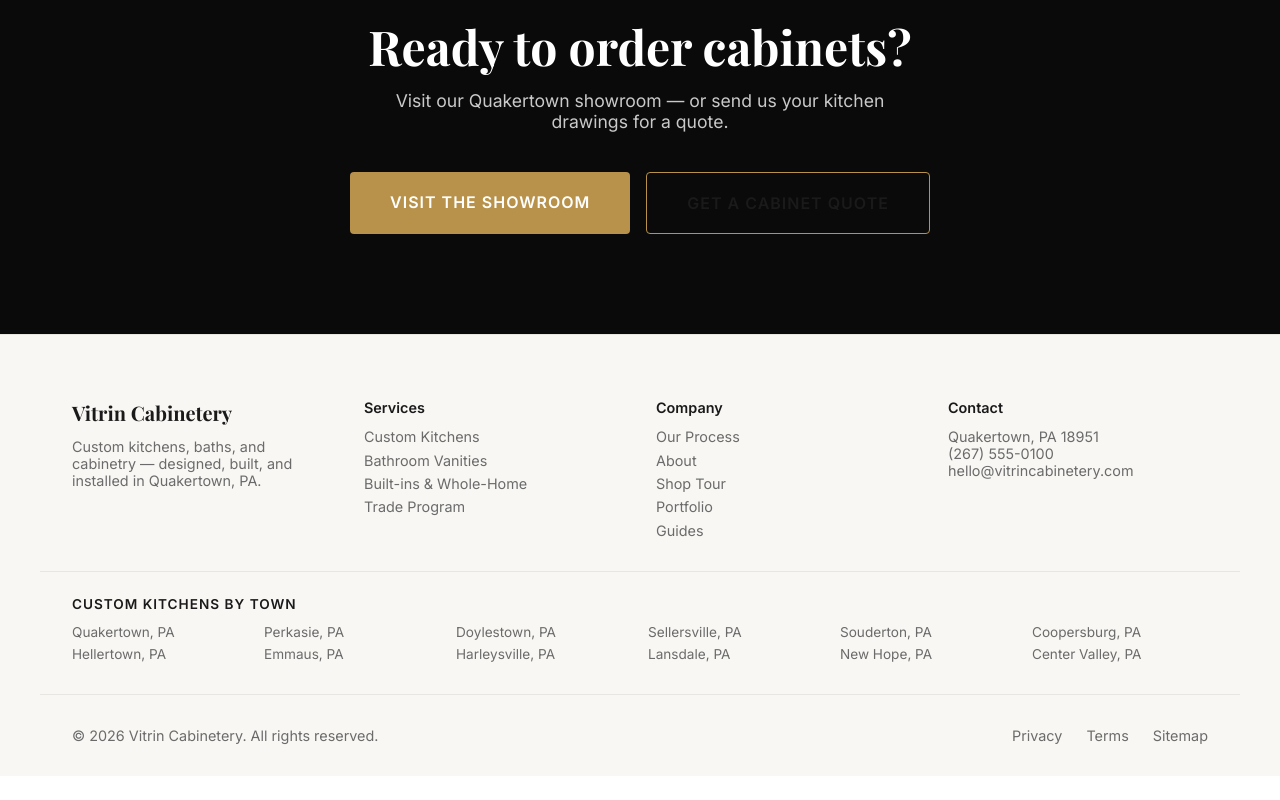
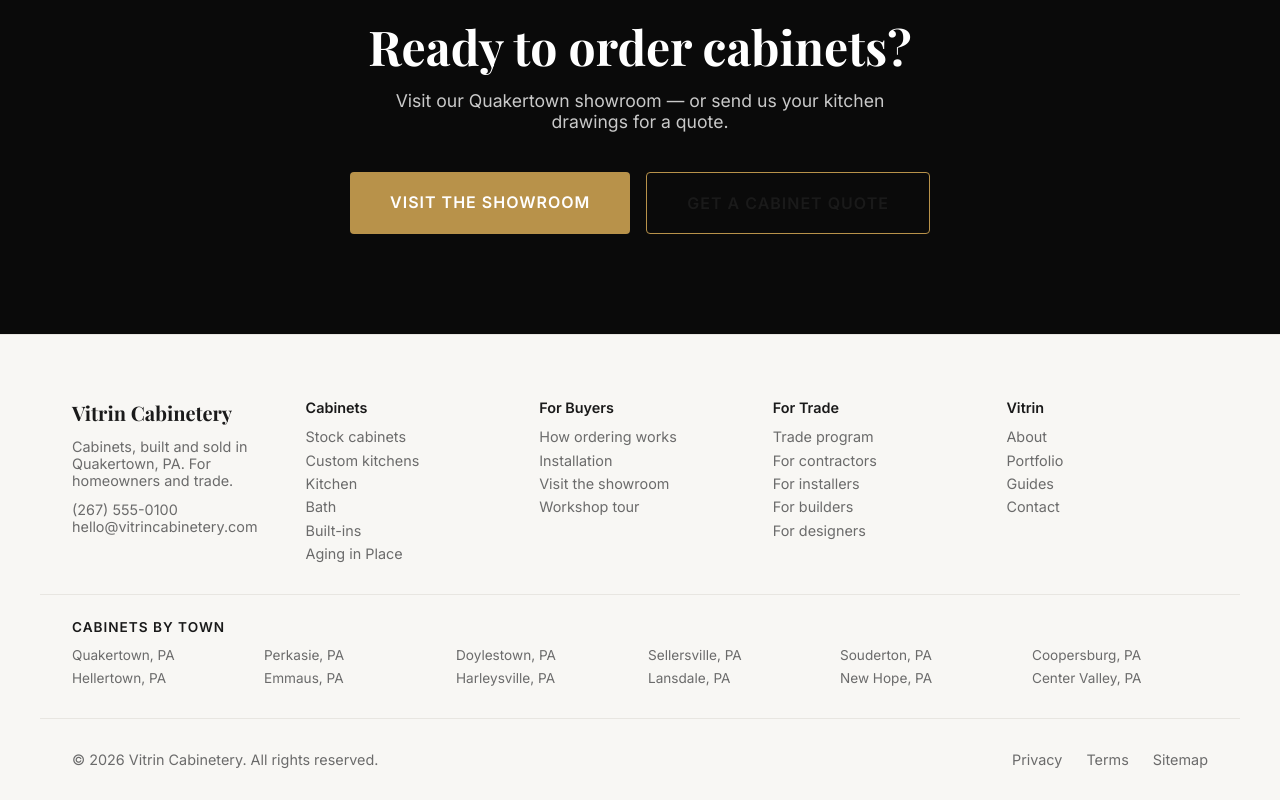
Before and after one commit to veyis/vitincabinetry.com, a Next.js app: page / in a window 1280 px wide. Shown: the part 5013-5813 px from the top of the page. Before the commit the page ends 5789 px from the top, so only its background shows below. Built offline with nearby package versions, Linux system fonts and the light colour scheme; no server answers.

Commit message:
refactor(footer): replace services-centric footer with cabinets/trade IA

```diff
--- a/src/components/Footer.tsx
+++ b/src/components/Footer.tsx
@@ -2,6 +2,37 @@ import React from "react";
 import Link from "next/link";
 import { site } from "@/lib/site";
 import { towns } from "@/lib/towns";
+
+const cabinetsCol = [
+  { href: "/cabinets/stock", label: "Stock cabinets" },
+  { href: "/cabinets/custom", label: "Custom kitchens" },
+  { href: "/cabinets/kitchen", label: "Kitchen" },
+  { href: "/cabinets/bath", label: "Bath" },
+  { href: "/cabinets/built-ins", label: "Built-ins" },
+  { href: "/cabinets/aging-in-place", label: "Aging in Place" },
+];
+
+const buyersCol = [
+  { href: "/process", label: "How ordering works" },
+  { href: "/installation", label: "Installation" },
+  { href: "/showroom", label: "Visit the showroom" },
+  { href: "/shop-tour", label: "Workshop tour" },
+];
+
+const tradeCol = [
+  { href: "/trade", label: "Trade program" },
+  { href: "/trade#contractors", label: "For contractors" },
+  { href: "/trade#installers", label: "For installers" },
+  { href: "/trade#builders", label: "For builders" },
+  { href: "/trade#designers", label: "For designers" },
+];
+
+const vitrinCol = [
+  { href: "/about", label: "About" },
+  { href: "/portfolio", label: "Portfolio" },
+  { href: "/guides", label: "Guides" },
+  { href: "/contact", label: "Contact" },
+];
 
 export default function Footer() {
   return (
@@ -14,46 +45,58 @@ export default function Footer() {
         fontSize: "0.9rem",
       }}
     >
-      <div className="container" style={{ display: "grid", gridTemplateColumns: "repeat(auto-fit, minmax(200px, 1fr))", gap: "2rem", marginBottom: "2rem" }}>
+      <div className="container" style={{ display: "grid", gridTemplateColumns: "repeat(auto-fit, minmax(180px, 1fr))", gap: "2rem", marginBottom: "2rem" }}>
         <div>
           <div style={{ fontFamily: "var(--font-serif)", fontSize: "1.25rem", color: "var(--text)", marginBottom: "0.75rem" }}>
             {site.name}
           </div>
-          <div>Custom kitchens, baths, and cabinetry — designed, built, and installed in Quakertown, PA.</div>
+          <div>Cabinets, built and sold in Quakertown, PA. For homeowners and trade.</div>
+          <div style={{ marginTop: "0.75rem" }}>
+            <a href={`tel:${site.phone}`}>{site.phoneDisplay}</a><br/>
+            <a href={`mailto:${site.email}`}>{site.email}</a>
+          </div>
         </div>
 
         <div>
-          <div style={{ fontWeight: 600, color: "var(--text)", marginBottom: "0.75rem" }}>Services</div>
+          <div style={{ fontWeight: 600, color: "var(--text)", marginBottom: "0.75rem" }}>Cabinets</div>
           <ul style={{ listStyle: "none", padding: 0, display: "flex", flexDirection: "column", gap: "0.4rem" }}>
-            <li><Link href="/services/kitchen-cabinets">Custom Kitchens</Link></li>
-            <li><Link href="/services/bathroom-vanities">Bathroom Vanities</Link></li>
-            <li><Link href="/services/living-room-units">Built-ins & Whole-Home</Link></li>
-            <li><Link href="/trade">Trade Program</Link></li>
+            {cabinetsCol.map((l) => (
+              <li key={l.href}><Link href={l.href}>{l.label}</Link></li>
+            ))}
           </ul>
         </div>
 
         <div>
-          <div style={{ fontWeight: 600, color: "var(--text)", marginBottom: "0.75rem" }}>Company</div>
+          <div style={{ fontWeight: 600, color: "var(--text)", marginBottom: "0.75rem" }}>For Buyers</div>
           <ul style={{ listStyle: "none", padding: 0, display: "flex", flexDirection: "column", gap: "0.4rem" }}>
-            <li><Link href="/process">Our Process</Link></li>
-            <li><Link href="/about">About</Link></li>
-            <li><Link href="/shop-tour">Shop Tour</Link></li>
-            <li><Link href="/portfolio">Portfolio</Link></li>
-            <li><Link href="/guides">Guides</Link></li>
+            {buyersCol.map((l) => (
+              <li key={l.href}><Link href={l.href}>{l.label}</Link></li>
+            ))}
           </ul>
         </div>
 
         <div>
-          <div style={{ fontWeight: 600, color: "var(--text)", marginBottom: "0.75rem" }}>Contact</div>
-          <div>{site.address.locality}, {site.address.region} {site.address.postalCode}</div>
-          <div><a href={`tel:${site.phone}`}>{site.phoneDisplay}</a></div>
-          <div><a href={`mailto:${site.email}`}>{site.email}</a></div>
+          <div style={{ fontWeight: 600, color: "var(--text)", marginBottom: "0.75rem" }}>For Trade</div>
+          <ul style={{ listStyle: "none", padding: 0, display: "flex", flexDirection: "column", gap: "0.4rem" }}>
+            {tradeCol.map((l) => (
+              <li key={l.href}><Link href={l.href}>{l.label}</Link></li>
+            ))}
+          </ul>
+        </div>
+
+        <div>
+          <div style={{ fontWeight: 600, color: "var(--text)", marginBottom: "0.75rem" }}>Vitrin</div>
+          <ul style={{ listStyle: "none", padding: 0, display: "flex", flexDirection: "column", gap: "0.4rem" }}>
+            {vitrinCol.map((l) => (
+              <li key={l.href}><Link href={l.href}>{l.label}</Link></li>
+            ))}
+          </ul>
         </div>
       </div>
 
       <div className="container" style={{ paddingTop: "1.5rem", borderTop: "1px solid var(--border)" }}>
         <div style={{ fontWeight: 600, color: "var(--text)", marginBottom: "0.75rem", fontSize: "0.85rem", textTransform: "uppercase", letterSpacing: "1px" }}>
-          Custom kitchens by town
+          Cabinets by town
         </div>
         <div style={{ display: "grid", gridTemplateColumns: "repeat(auto-fit, minmax(160px, 1fr))", gap: "0.4rem 1rem" }}>
           {towns.map((t) => (
```
